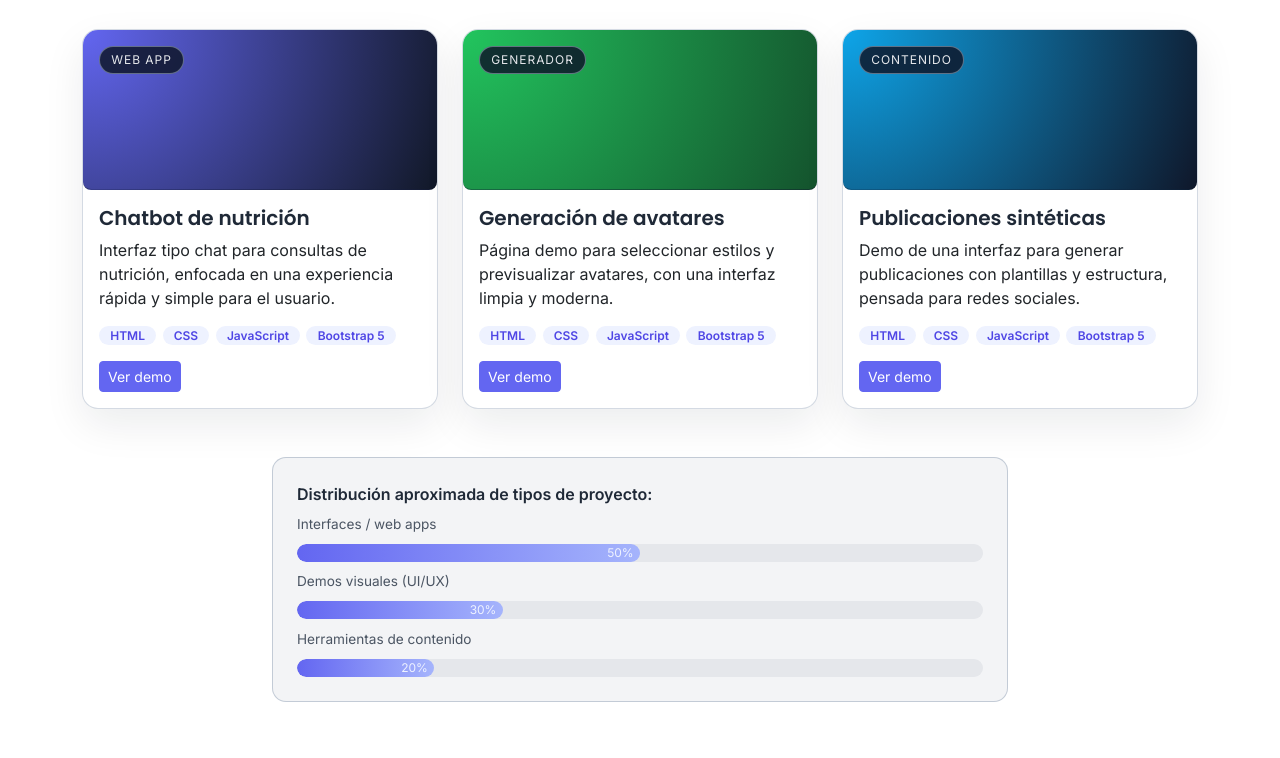
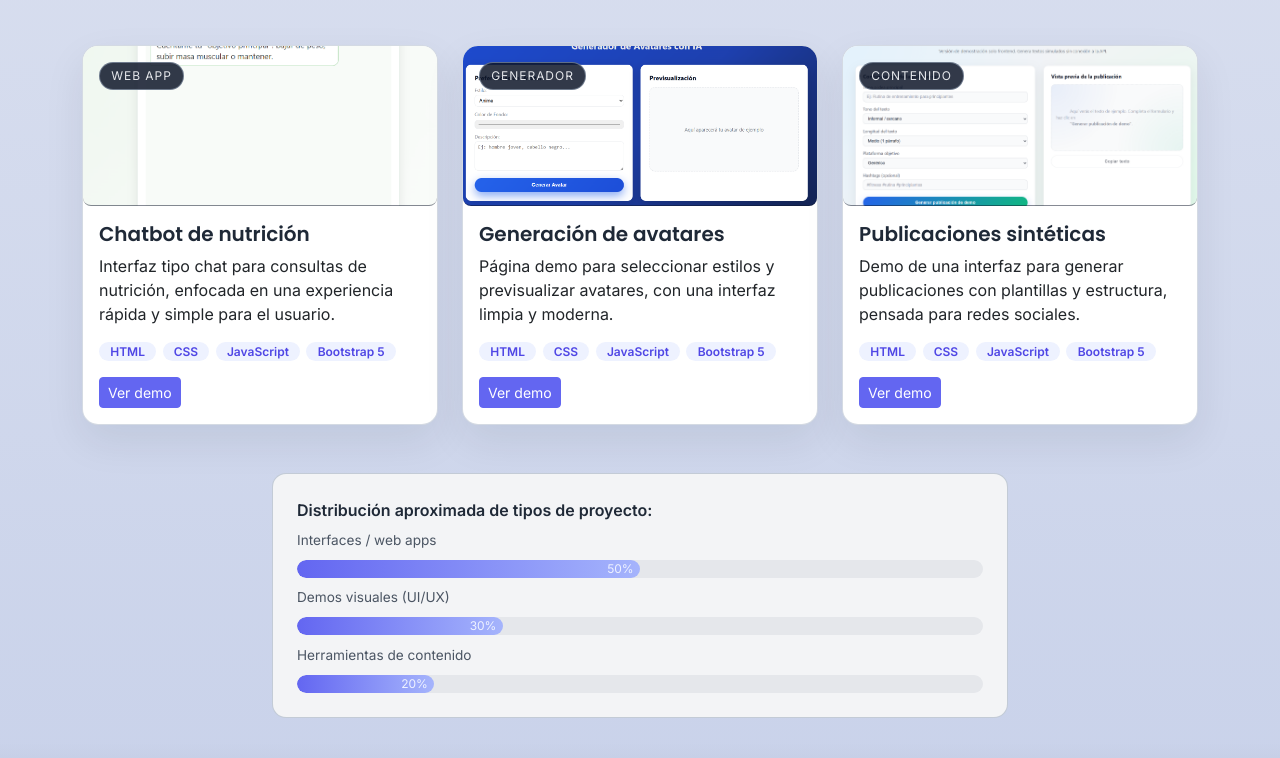
Before and after one commit to Marco-Fuentealba/my-website, a website: page index.html in a window 1280 px wide. Shown: the part 1478-2236 px from the top of the page. Drawn offline with nearby package versions, Linux system fonts and the light colour scheme.

Commit message:
Add files via upload

```diff
--- a/css/styles.css
+++ b/css/styles.css
@@ -522,3 +522,81 @@ h1, h2, h3, h4, h5 {
 section {
   scroll-margin-top: 80px;
 }
+
+
+
+/* ====== OVERRIDE: IMÁGENES EN TARJETAS DE PORTAFOLIO ====== */
+/* Reemplaza los fondos en gradiente por imágenes (cover) */
+#portfolio .project-thumb{
+  background-image: url("../img/nutrichat.png");
+  background-size: cover;
+  background-position: center;
+  background-repeat: no-repeat;
+}
+
+#portfolio .project-thumb.project-thumb-alt{
+  background-image: url("../img/generador-images.png");
+  background-size: cover;
+  background-position: center;
+  background-repeat: no-repeat;
+}
+
+#portfolio .project-thumb.project-thumb-node{
+  background-image: url("../img/publicaciones-ia.png");
+  background-size: cover;
+  background-position: center;
+  background-repeat: no-repeat;
+}
+
+
+/* === Portafolio: fondo más oscuro (-10%), más azulado/gris + separación visual === */
+#portfolio{
+  /* Más oscuro y más azulado (se mantiene suave para que destaquen las cards) */
+  background: linear-gradient(180deg, #e6ebf7 0%, #d8e0f2 100%);
+  position: relative;
+  overflow: hidden;
+  padding: 5rem 0;
+}
+
+/* Separación visual superior e inferior (shadow/fade) */
+#portfolio::before,
+#portfolio::after{
+  content: "";
+  position: absolute;
+  left: 0;
+  width: 100%;
+  height: 56px;
+  pointer-events: none;
+  z-index: 0;
+}
+
+/* Sombra superior (divide de la sección anterior) */
+#portfolio::before{
+  top: 0;
+  background: linear-gradient(to bottom,
+    rgba(0,0,0,0.10) 0%,
+    rgba(0,0,0,0.04) 30%,
+    rgba(0,0,0,0.00) 100%);
+}
+
+/* Sombra inferior (divide de la sección siguiente) */
+#portfolio::after{
+  bottom: 0;
+  background: linear-gradient(to top,
+    rgba(0,0,0,0.10) 0%,
+    rgba(0,0,0,0.04) 30%,
+    rgba(0,0,0,0.00) 100%);
+}
+
+/* Asegura que el contenido quede sobre las sombras */
+#portfolio .container,
+#portfolio .row{
+  position: relative;
+  z-index: 1;
+}
+
+
+/* === Portafolio: ajuste final (6–10% más oscuro) === */
+#portfolio{
+  background: linear-gradient(180deg, #d9dfef 0%, #c9d2ea 100%);
+}
--- a/projects/publicaciones-sinteticas/css/styles.css
+++ b/projects/publicaciones-sinteticas/css/styles.css
@@ -229,3 +229,14 @@ body {
     font-size: 1.4rem;
   }
 }
+
+
+/* === Fondo suave para sección Portafolio === */
+#portfolio {
+  background: linear-gradient(180deg, #f4f6fb 0%, #eef1f8 100%);
+  padding: 5rem 0;
+}
+
+body.dark #portfolio {
+  background: linear-gradient(180deg, #141a2e 0%, #0f1324 100%);
+}
```
Also changed, not shown: netlify/functions/contact.js (+7 -7 lines), img/generador-images.png (added), img/nutrichat.png (added), img/publicaciones-ia.png (added).
